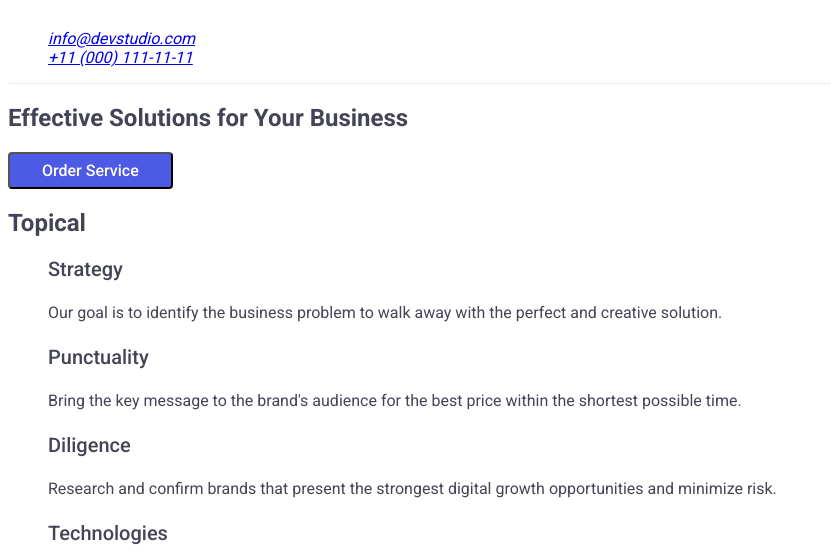
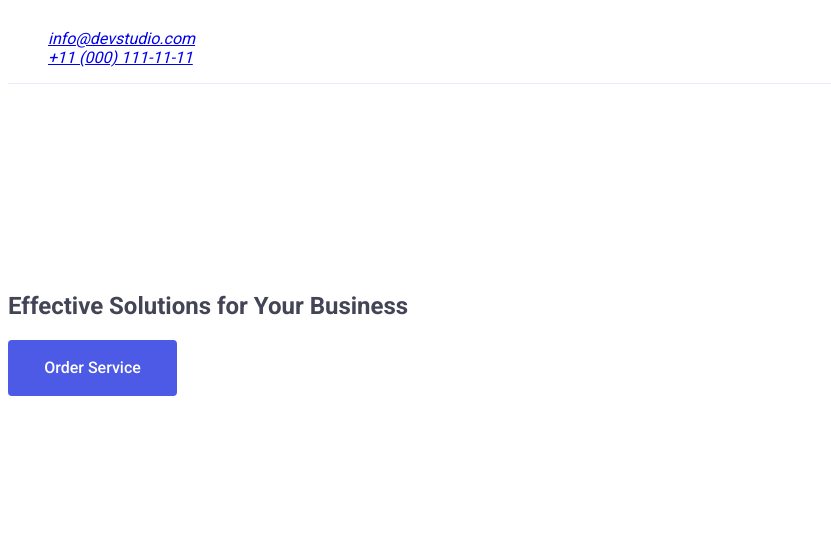
Before and after one commit to bohdan2332/goit-markup-hw-02, a plain HTML site: page index.html in a window 1280 px wide. Shown: the part 243-800 px from the top of the page, without its empty margins (0-831 px from the left). Drawn offline with Linux system fonts and the light colour scheme.

Commit message:
btn nes
123

```diff
--- a/css/styles.css
+++ b/css/styles.css
@@ -85,6 +85,7 @@ margin-right: 40px;
 /**------------- INTRO-----------*/
 
 .intro {
+    padding: 188px 0 188px;
 
 }
 
@@ -94,6 +95,7 @@ font-style: normal;
 font-weight: 700;
 font-size: 56px;
 line-height: 1.07;
+max-width: 496px
 }
 
 .intro-btn {
@@ -107,11 +109,15 @@ background: #4D5AE5;
 border-radius: 4px;
 color: white;
 
-display: flex;
+min-width: 169px;
+display: block;
 flex-direction: row;
 align-items: flex-start;
 padding: 16px 32px;
 gap: 10px;
+height: 56px;
+border: none;
+border-radius: 4px;
 
 cursor: pointer;
 
```
